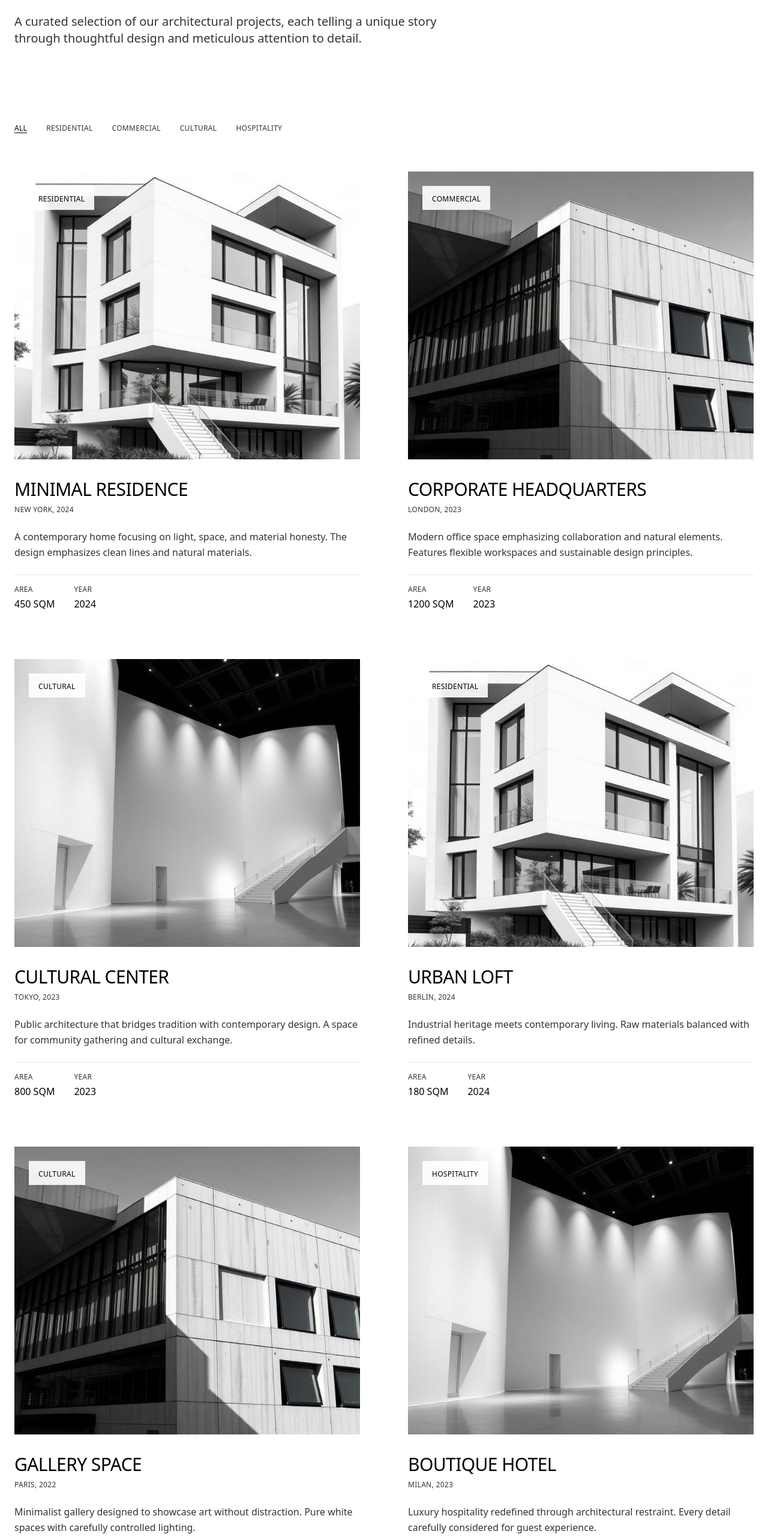
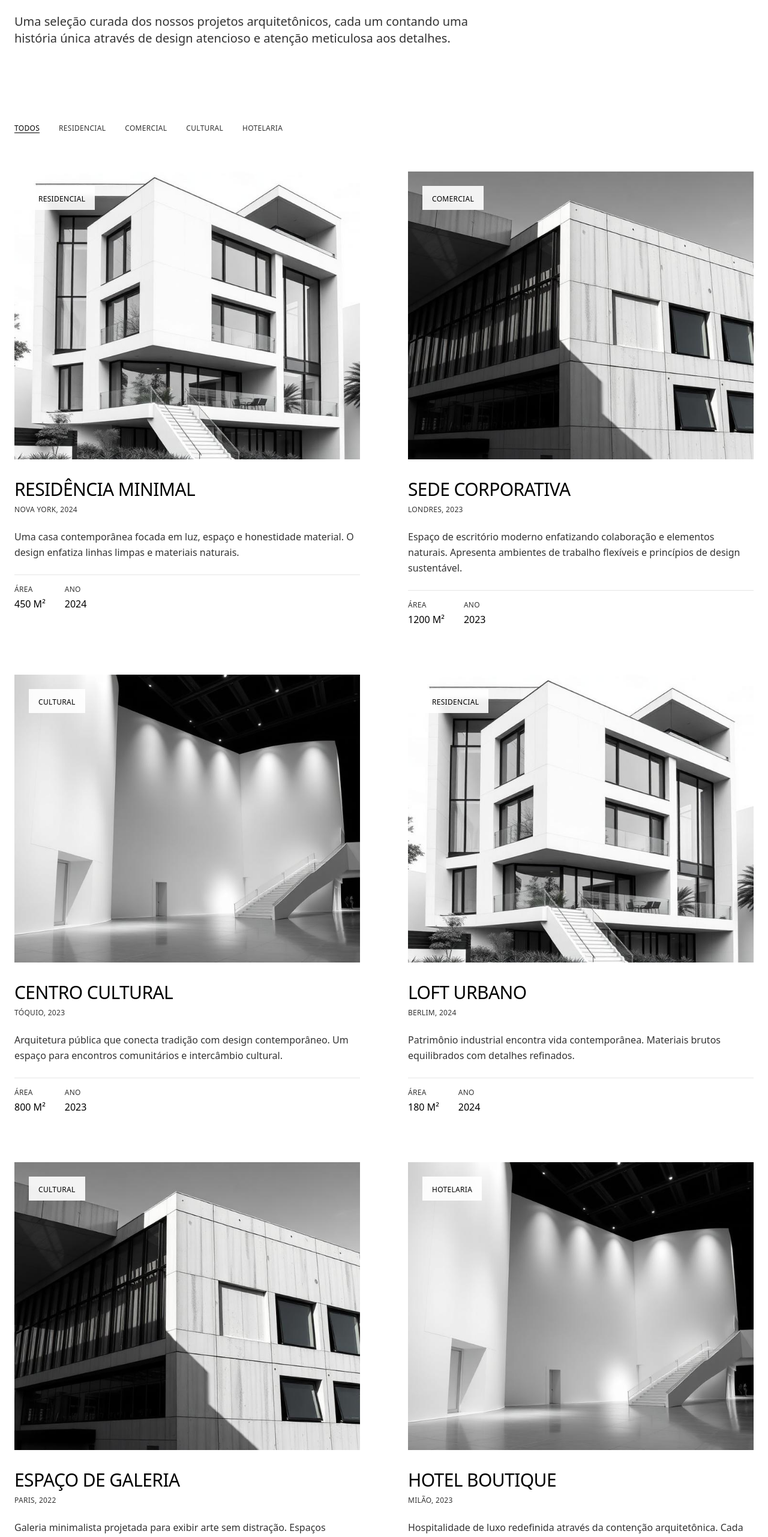
Before and after one commit to marketingdig0004-beep/minimal-architect-canvas-6391, a React (Vite) app: page /work in a window 1280 px wide. Shown: the part 234-2797 px from the top of the page at 60% size. Built offline with nearby package versions, Linux system fonts and the light colour scheme.

Commit message:
Traduzir site para PTBR

```diff
--- a/src/pages/About.tsx
+++ b/src/pages/About.tsx
@@ -9,41 +9,41 @@ const About = () => {
           <div className="max-w-7xl mx-auto">
             <div className="grid md:grid-cols-2 gap-20 items-center">
               <div>
-                <h1 className="text-minimal text-muted-foreground mb-4">ABOUT</h1>
+                <h1 className="text-minimal text-muted-foreground mb-4">SOBRE</h1>
                 <h2 className="text-4xl md:text-6xl font-light text-architectural mb-12">
-                  Design Philosophy
+                  Filosofia de Design
                 </h2>
 
                 <div className="space-y-8">
                   <p className="text-lg text-muted-foreground leading-relaxed">
-                    We believe architecture should enhance human experience while respecting
-                    the natural environment. Our practice focuses on creating spaces that
-                    are both functional and poetic.
+                    Acreditamos que a arquitetura deve aprimorar a experiência humana
+                    respeitando o meio ambiente. Nossa prática foca em criar espaços que
+                    são tanto funcionais quanto poéticos.
                   </p>
 
                   <p className="text-lg text-muted-foreground leading-relaxed">
-                    Founded in 2015, our studio has completed over 200 projects across
-                    residential, commercial, and cultural sectors. Each project begins
-                    with careful listening and ends with thoughtful execution.
+                    Fundado em 2015, nosso estúdio completou mais de 200 projetos nos
+                    setores residencial, comercial e cultural. Cada projeto começa com
+                    escuta atenta e termina com execução cuidadosa.
                   </p>
                 </div>
               </div>
 
               <div className="space-y-12">
                 <div>
-                  <h3 className="text-minimal text-muted-foreground mb-6">APPROACH</h3>
+                  <h3 className="text-minimal text-muted-foreground mb-6">ABORDAGEM</h3>
                   <div className="space-y-6">
                     <div className="border-l-2 border-architectural pl-6">
-                      <h4 className="text-lg font-medium mb-2">Research</h4>
-                      <p className="text-muted-foreground">Deep understanding of context, culture, and climate</p>
+                      <h4 className="text-lg font-medium mb-2">Pesquisa</h4>
+                      <p className="text-muted-foreground">Compreensão profunda de contexto, cultura e clima</p>
                     </div>
                     <div className="border-l-2 border-architectural pl-6">
-                      <h4 className="text-lg font-medium mb-2">Collaboration</h4>
-                      <p className="text-muted-foreground">Close partnership with clients, engineers, and craftspeople</p>
+                      <h4 className="text-lg font-medium mb-2">Colaboração</h4>
+                      <p className="text-muted-foreground">Parceria próxima com clientes, engenheiros e artesãos</p>
                     </div>
                     <div className="border-l-2 border-architectural pl-6">
-                      <h4 className="text-lg font-medium mb-2">Innovation</h4>
-                      <p className="text-muted-foreground">Sustainable materials and forward-thinking design solutions</p>
+                      <h4 className="text-lg font-medium mb-2">Inovação</h4>
+                      <p className="text-muted-foreground">Materiais sustentáveis e soluções de design inovadoras</p>
                     </div>
                   </div>
                 </div>
@@ -51,11 +51,11 @@ const About = () => {
                 <div className="pt-8 border-t border-border">
                   <div className="grid grid-cols-2 gap-8">
                     <div>
-                      <h3 className="text-minimal text-muted-foreground mb-2">FOUNDED</h3>
+                      <h3 className="text-minimal text-muted-foreground mb-2">FUNDAÇÃO</h3>
                       <p className="text-xl">2015</p>
                     </div>
                     <div>
-                      <h3 className="text-minimal text-muted-foreground mb-2">PROJECTS</h3>
+                      <h3 className="text-minimal text-muted-foreground mb-2">PROJETOS</h3>
                       <p className="text-xl">200+</p>
                     </div>
                   </div>
--- a/src/pages/Blog.tsx
+++ b/src/pages/Blog.tsx
@@ -4,11 +4,11 @@ import Navigation from "@/components/Navigation";
 import { blogPosts } from "@/data/blogPosts";
 
 const Blog = () => {
-  const [activeCategory, setActiveCategory] = useState("ALL");
+  const [activeCategory, setActiveCategory] = useState("TODOS");
 
-  const categories = ["ALL", "SUSTAINABILITY", "DESIGN", "URBAN PLANNING"];
+  const categories = ["TODOS", "SUSTENTABILIDADE", "DESIGN", "URBANISMO"];
 
-  const filteredPosts = activeCategory === "ALL"
+  const filteredPosts = activeCategory === "TODOS"
     ? blogPosts
     : blogPosts.filter(post => post.category === activeCategory);
 
@@ -16,7 +16,6 @@ const Blog = () => {
     <div className="min-h-screen bg-background">
       <Navigation />
 
-      {/* Hero Section */}
       <section className="pt-32 pb-20">
         <div className="container mx-auto px-6">
           <div className="max-w-7xl mx-auto">
@@ -25,15 +24,14 @@ const Blog = () => {
                 INSIGHTS
               </h1>
               <p className="text-xl text-muted-foreground max-w-3xl">
-                Exploring the intersection of architecture, design, and human experience
-                through thoughtful analysis and contemporary perspectives.
+                Explorando a interseção entre arquitetura, design e experiência humana
+                através de análises reflexivas e perspectivas contemporâneas.
               </p>
             </div>
           </div>
         </div>
       </section>
 
-      {/* Filter Categories */}
       <section className="pb-16">
         <div className="container mx-auto px-6">
           <div className="max-w-7xl mx-auto">
@@ -61,7 +59,6 @@ const Blog = () => {
         </div>
       </section>
 
-      {/* Blog Posts Grid */}
       <section className="pb-32">
         <div className="container mx-auto px-6">
           <div className="max-w-7xl mx-auto">
@@ -77,7 +74,6 @@ const Blog = () => {
                       />
                       <div className="absolute inset-0 bg-black/20 opacity-0 group-hover:opacity-100 transition-opacity duration-500" />
 
-                      {/* Category Badge */}
                       <div className="absolute top-4 left-4 bg-background/90 backdrop-blur-sm px-3 py-1">
                         <span className="text-xs text-foreground font-medium">
                           {post.category}
@@ -104,7 +100,7 @@ const Blog = () => {
 
                       <div className="pt-4">
                         <span className="text-minimal text-foreground hover:text-muted-foreground transition-colors duration-300 relative group-hover:underline">
-                          READ MORE
+                          LEIA MAIS
                         </span>
                       </div>
                     </div>
@@ -116,24 +112,23 @@ const Blog = () => {
         </div>
       </section>
 
-      {/* Newsletter Section */}
       <section className="py-32 bg-muted">
         <div className="container mx-auto px-6">
           <div className="max-w-4xl mx-auto text-center">
             <h2 className="text-4xl md:text-6xl font-light text-architectural mb-8">
-              Stay Informed
+              Fique Informado
             </h2>
             <p className="text-xl text-muted-foreground mb-12">
-              Subscribe to our newsletter for the latest insights on architecture and design
+              Assine nossa newsletter para receber os últimos insights sobre arquitetura e design
             </p>
             <div className="flex flex-col sm:flex-row gap-4 max-w-lg mx-auto">
               <input
                 type="email"
-                placeholder="Enter your email"
+                placeholder="Digite seu e-mail"
                 className="flex-1 px-6 py-4 bg-background border border-border text-foreground placeholder:text-muted-foreground"
               />
               <button className="px-8 py-4 bg-foreground text-background hover:bg-muted-foreground transition-colors duration-300">
-                SUBSCRIBE
+                ASSINAR
               </button>
             </div>
           </div>
--- a/src/pages/Services.tsx
+++ b/src/pages/Services.tsx
@@ -4,23 +4,23 @@ const Services = () => {
   const services = [
     {
       number: "01",
-      title: "RESIDENTIAL",
-      description: "Crafting homes that reflect individual lifestyles while maintaining architectural integrity"
+      title: "RESIDENCIAL",
+      description: "Criando lares que refletem estilos de vida individuais mantendo a integridade arquitetônica"
     },
     {
       number: "02",
-      title: "COMMERCIAL",
-      description: "Designing functional spaces that enhance business environments and user experiences"
+      title: "COMERCIAL",
+      description: "Projetando espaços funcionais que aprimoram ambientes de negócios e experiências dos usuários"
     },
     {
       number: "03",
-      title: "RENOVATION",
-      description: "Transforming existing structures with contemporary sensibilities and sustainable practices"
+      title: "REFORMA",
+      description: "Transformando estruturas existentes com sensibilidades contemporâneas e práticas sustentáveis"
     },
     {
       number: "04",
-      title: "CONSULTATION",
-      description: "Providing expert guidance on design direction, planning, and architectural solutions"
+      title: "CONSULTORIA",
+      description: "Fornecendo orientação especializada em direção de design, planejamento e soluções arquitetônicas"
     }
   ];
 
@@ -31,9 +31,9 @@ const Services = () => {
         <div className="container mx-auto px-6">
           <div className="max-w-7xl mx-auto">
             <div className="mb-20">
-              <h1 className="text-minimal text-muted-foreground mb-4">SERVICES</h1>
+              <h1 className="text-minimal text-muted-foreground mb-4">SERVIÇOS</h1>
               <h2 className="text-4xl md:text-6xl font-light text-architectural">
-                What We Do
+                O Que Fazemos
               </h2>
             </div>
 
--- a/src/pages/Work.tsx
+++ b/src/pages/Work.tsx
@@ -5,67 +5,67 @@ import project2 from "@/assets/project-2.jpg";
 import project3 from "@/assets/project-3.jpg";
 
 const Work = () => {
-  const [activeCategory, setActiveCategory] = useState("ALL");
+  const [activeCategory, setActiveCategory] = useState("TODOS");
   const projects = [
     {
       image: project1,
-      title: "MINIMAL RESIDENCE",
-      location: "NEW YORK, 2024",
-      category: "RESIDENTIAL",
-      description: "A contemporary home focusing on light, space, and material honesty. The design emphasizes clean lines and natural materials.",
-      area: "450 SQM",
+      title: "RESIDÊNCIA MINIMAL",
+      location: "NOVA YORK, 2024",
+      category: "RESIDENCIAL",
+      description: "Uma casa contemporânea focada em luz, espaço e honestidade material. O design enfatiza linhas limpas e materiais naturais.",
+      area: "450 M²",
       year: "2024"
     },
     {
       image: project2,
-      title: "CORPORATE HEADQUARTERS",
-      location: "LONDON, 2023",
-      category: "COMMERCIAL",
-      description: "Modern office space emphasizing collaboration and natural elements. Features flexible workspaces and sustainable design principles.",
-      area: "1200 SQM",
+      title: "SEDE CORPORATIVA",
+      location: "LONDRES, 2023",
+      category: "COMERCIAL",
+      description: "Espaço de escritório moderno enfatizando colaboração e elementos naturais. Apresenta ambientes de trabalho flexíveis e princípios de design sustentável.",
+      area: "1200 M²",
       year: "2023"
     },
     {
       image: project3,
-      title: "CULTURAL CENTER",
-      location: "TOKYO, 2023",
+      title: "CENTRO CULTURAL",
+      location: "TÓQUIO, 2023",
       category: "CULTURAL",
-      description: "Public architecture that bridges tradition with contemporary design. A space for community gathering and cultural exchange.",
-      area: "800 SQM",
+      description: "Arquitetura pública que conecta tradição com design contemporâneo. Um espaço para encontros comunitários e intercâmbio cultural.",
+      area: "800 M²",
       year: "2023"
     },
     {
       image: project1,
-      title: "URBAN LOFT",
-      location: "BERLIN, 2024",
-      category: "RESIDENTIAL",
-      description: "Industrial heritage meets contemporary living. Raw materials balanced with refined details.",
-      area: "180 SQM",
+      title: "LOFT URBANO",
+      location: "BERLIM, 2024",
+      category: "RESIDENCIAL",
+      description: "Patrimônio industrial encontra vida contemporânea. Materiais brutos equilibrados com detalhes refinados.",
+      area: "180 M²",
       year: "2024"
     },
     {
       image: project2,
-      title: "GALLERY SPACE",
+      title: "ESPAÇO DE GALERIA",
       location: "PARIS, 2022",
       category: "CULTURAL",
-      description: "Minimalist gallery designed to showcase art without distraction. Pure white spaces with carefully controlled lighting.",
-      area: "600 SQM",
+      description: "Galeria minimalista projetada para exibir arte sem distração. Espaços brancos puros com iluminação cuidadosamente controlada.",
+      area: "600 M²",
       year: "2022"
     },
     {
       image: project3,
-      title: "BOUTIQUE HOTEL",
-      location: "MILAN, 2023",
-      category: "HOSPITALITY",
-      description: "Luxury hospitality redefined through architectural restraint. Every detail carefully considered for guest experience.",
-      area: "2400 SQM",
+      title: "HOTEL BOUTIQUE",
+      location: "MILÃO, 2023",
+      category: "HOTELARIA",
+      description: "Hospitalidade de luxo redefinida através da contenção arquitetônica. Cada detalhe cuidadosamente pensado para a experiência do hóspede.",
+      area: "2400 M²",
       year: "2023"
     }
   ];
 
-  const categories = ["ALL", "RESIDENTIAL", "COMMERCIAL", "CULTURAL", "HOSPITALITY"];
+  const categories = ["TODOS", "RESIDENCIAL", "COMERCIAL", "CULTURAL", "HOTELARIA"];
 
-  const filteredProjects = activeCategory === "ALL"
+  const filteredProjects = activeCategory === "TODOS"
     ? projects
     : projects.filter(project => project.category === activeCategory);
 
@@ -73,24 +73,22 @@ const Work = () => {
     <div className="min-h-screen bg-background">
       <Navigation />
 
-      {/* Hero Section */}
       <section className="pt-32 pb-20">
         <div className="container mx-auto px-6">
           <div className="max-w-7xl mx-auto">
             <div className="mb-12">
               <h1 className="text-6xl md:text-8xl font-light text-architectural mb-8">
-                OUR WORK
+                NOSSOS PROJETOS
               </h1>
               <p className="text-xl text-muted-foreground max-w-3xl">
-                A curated selection of our architectural projects, each telling a unique story
-                through thoughtful design and meticulous attention to detail.
+                Uma seleção curada dos nossos projetos arquitetônicos, cada um contando uma história única
+                através de design atencioso e atenção meticulosa aos detalhes.
               </p>
             </div>
           </div>
         </div>
       </section>
 
-      {/* Filter Categories */}
       <section className="pb-16">
         <div className="container mx-auto px-6">
           <div className="max-w-7xl mx-auto">
@@ -118,7 +116,6 @@ const Work = () => {
         </div>
       </section>
 
-      {/* Projects Grid */}
       <section className="pb-32">
         <div className="container mx-auto px-6">
           <div className="max-w-7xl mx-auto">
@@ -133,7 +130,6 @@ const Work = () => {
                     />
                     <div className="absolute inset-0 bg-black/20 opacity-0 group-hover:opacity-100 transition-opacity duration-500" />
 
-                    {/* Project Category Badge */}
                     <div className="absolute top-6 left-6 bg-background/90 backdrop-blur-sm px-4 py-2">
                       <span className="text-minimal text-foreground">
                         {project.category}
@@ -157,11 +153,11 @@ const Work = () => {
 
                     <div className="flex gap-8 pt-4 border-t border-border">
                       <div>
-                        <p className="text-minimal text-muted-foreground mb-1">AREA</p>
+                        <p className="text-minimal text-muted-foreground mb-1">ÁREA</p>
                         <p className="text-foreground">{project.area}</p>
                       </div>
                       <div>
-                        <p className="text-minimal text-muted-foreground mb-1">YEAR</p>
+                        <p className="text-minimal text-muted-foreground mb-1">ANO</p>
                         <p className="text-foreground">{project.year}</p>
                       </div>
                     </div>
@@ -173,23 +169,22 @@ const Work = () => {
         </div>
       </section>
 
-      {/* Call to Action */}
       <section className="py-32 bg-muted">
         <div className="container mx-auto px-6">
           <div className="max-w-4xl mx-auto text-center">
             <h2 className="text-4xl md:text-6xl font-light text-architectural mb-8">
-              Ready to Start
+              Pronto para Iniciar
               <br />
-              Your Project?
+              Seu Projeto?
             </h2>
             <p className="text-xl text-muted-foreground mb-12">
-              Let's discuss how we can bring your architectural vision to life
+              Vamos conversar sobre como podemos dar vida à sua visão arquitetônica
             </p>
             <a
               href="#contact"
               className="inline-block text-minimal text-foreground hover:text-muted-foreground transition-colors duration-300 relative group"
             >
-              GET IN TOUCH
+              FALE CONOSCO
               <span className="absolute bottom-0 left-0 w-full h-px bg-foreground group-hover:bg-muted-foreground transition-colors duration-300"></span>
             </a>
           </div>
```
Also changed, not shown: src/pages/BlogPost.tsx (+5 -12 lines), src/pages/Contact.tsx (+11 -11 lines), src/pages/NotFound.tsx (+5 -5 lines).
